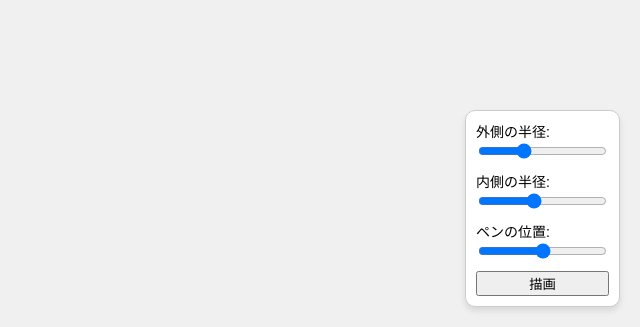
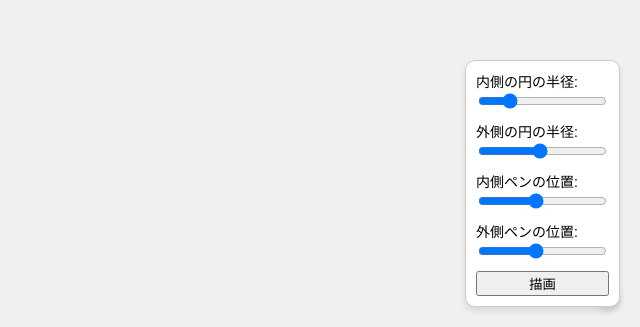
Before and after one commit to alain-black/spirograph-app, a plain HTML site: page index.html in a window 1280 px wide. Shown: the part 473-800 px from the top of the page, without its empty margins (640-1280 px from the left). Drawn offline with Linux system fonts and the light colour scheme.

Commit message:
Update index.html

```diff
--- a/index.html
+++ b/index.html
@@ -9,20 +9,26 @@
 <body>
   <canvas id="spiroCanvas"></canvas>
   <div id="controls">
+    <div id="controls">
   <label>
-      外側の半径:
-      <input type="range" id="outerRadius" min="50" max="200" value="100">
+    内側の円の半径:
+    <input type="range" id="innerRadius" min="10" max="200" value="50" />
   </label>
   <label>
-      内側の半径:
-      <input type="range" id="innerRadius" min="10" max="80" value="40">
+    外側の円の半径:
+    <input type="range" id="outerRadius" min="10" max="200" value="100" />
   </label>
   <label>
-      ペンの位置:
-      <input type="range" id="penPosition" min="0" max="1" step="0.01" value="0.5">
+    内側ペンの位置:
+    <input type="range" id="innerPenPosition" min="0.1" max="1.0" step="0.1" value="0.5" />
+  </label>
+  <label>
+    外側ペンの位置:
+    <input type="range" id="outerPenPosition" min="0.1" max="1.0" step="0.1" value="0.5" />
   </label>
   <button id="drawButton">描画</button>
 </div>
+
   <script src="script.js"></script>
 </body>
 </html>
```
Lines whose indentation alone changed are shown as unchanged.
